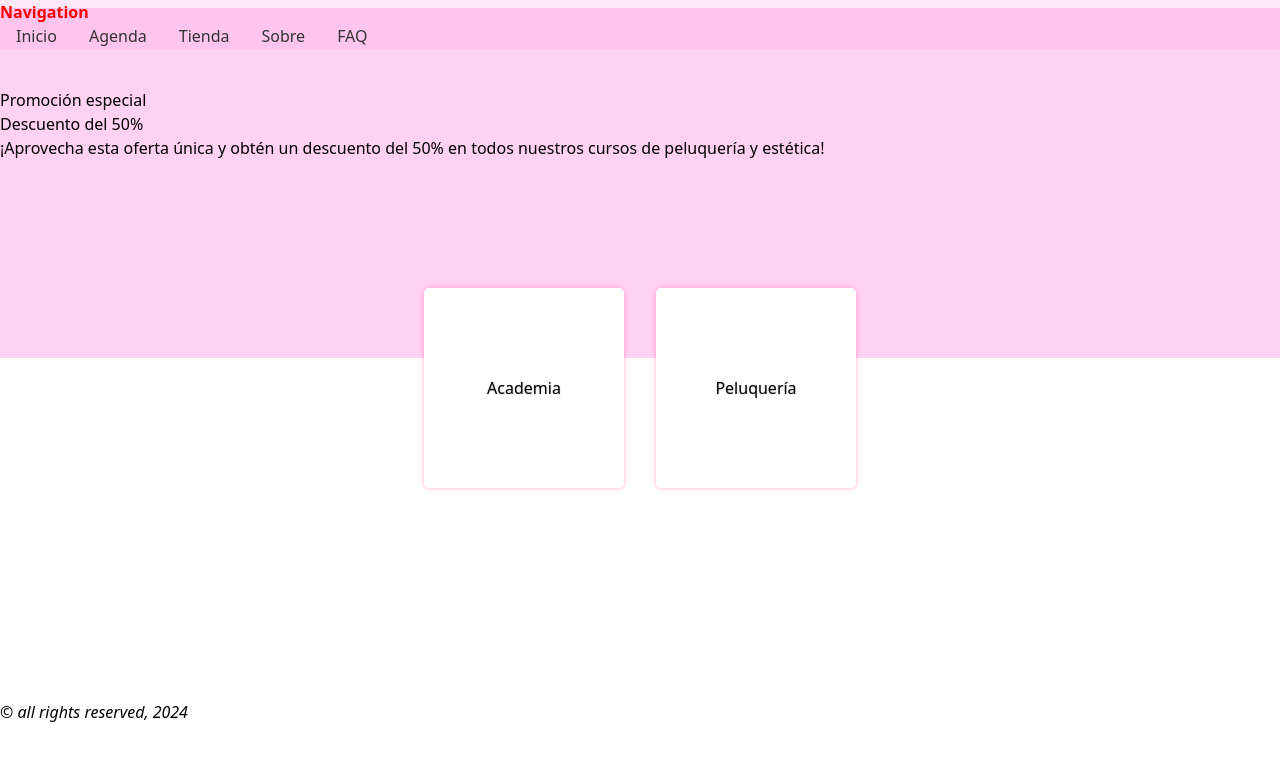
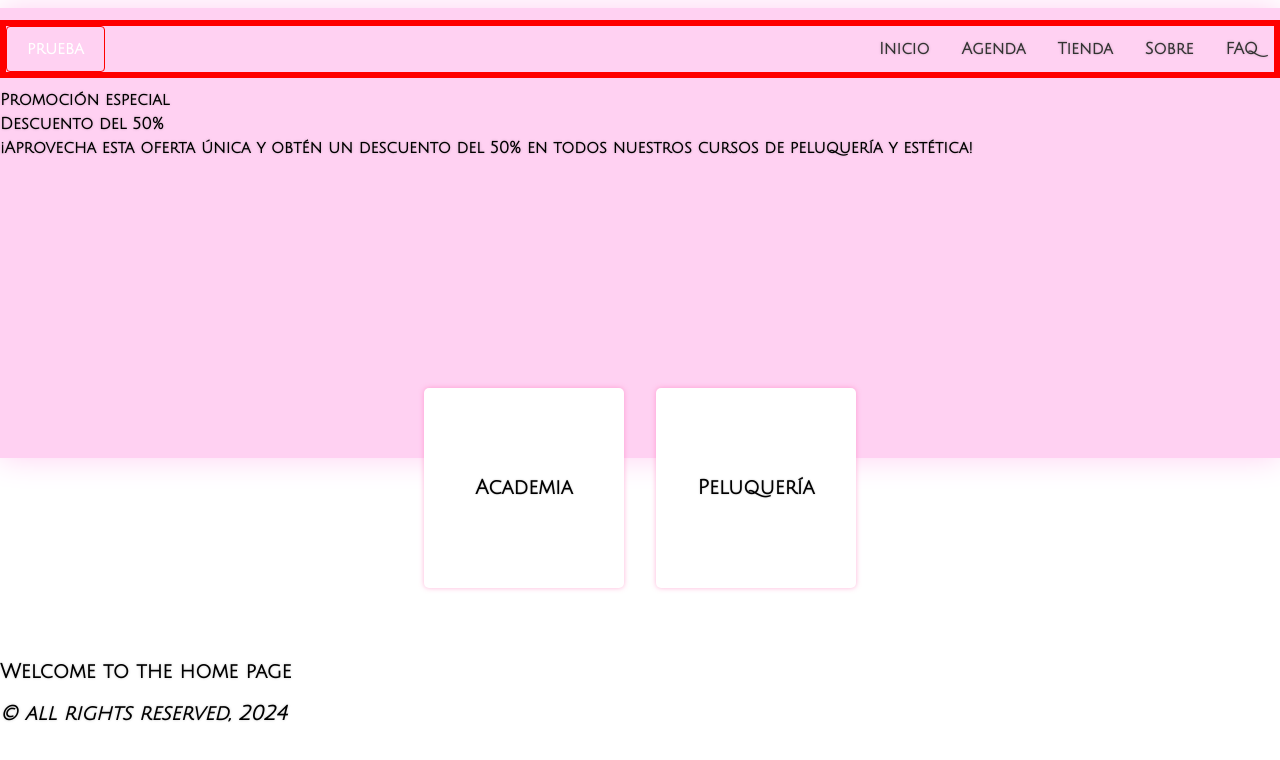
Before and after one commit to vvaldesc/TFC_gestor_academia, an Astro site: page / in a window 1280 px wide. Built offline with nearby package versions, Linux system fonts and the light colour scheme; Astro itself is replaced by a stand-in of ours.

Commit message:
trabajando front, boton text sadow y fuentes

```diff
--- /dev/null
+++ b/src/components/Button.astro
@@ -0,0 +1,22 @@
+---
+interface Props {
+  texto: string;
+}
+const { texto } = Astro.props;
+---
+
+<astro:button>
+  <style>
+    button {
+      padding: 10px 20px;
+      color: #fff;
+      border: 1px solid red;
+      border-radius: 4px;
+      cursor: pointer;
+    }
+  </style>
+
+  <button>
+    {texto}
+  </button>
+</astro:button>
--- a/src/components/Headernav.astro
+++ b/src/components/Headernav.astro
@@ -1,4 +1,5 @@
 ---
+import Button from "@/components/Button.astro";
 interface Props {
   fields: string[];
 }
@@ -6,34 +7,30 @@ const { fields } = Astro.props;
 /* Navigation component that receives a list of fields and renders a list of links*/
 ---
 <div>
-  <p>
-    <strong>Navigation</strong>
-  </p>
-</div>
-<div>
+  <Button texto={"prueba"} />
   <nav>
     <ul>
-        {fields.map((field: string) => (
+      {
+        fields.map((field: string) => (
           <li>
-            <a href=
-            {`/${
-              field === 'Inicio'
-              ? ''
-              : field.toLowerCase()
-            }`}>
+            <a href={`/${field === "Inicio" ? "" : field.toLowerCase()}`}>
               {field}
             </a>
           </li>
-        ))}
+        ))
+      }
     </ul>
   </nav>
 </div>
 
-
 <style>
-  *{
+  div {
     display: flex;
-    color: red;
+    z-index: 1000;
+    align-items: center;
+    border: 6px solid red;
+    justify-content: space-between;
+    width: 100%;
   }
   nav {
     display: flex;
--- a/src/layouts/Layout.astro
+++ b/src/layouts/Layout.astro
@@ -33,8 +33,6 @@ const { title,slider } = Astro.props;
   </body>
   <style>
     #App {
-      position: relative;
-      z-index: 0;
         display: grid;
         grid-template-areas:
           "header"
@@ -49,6 +47,11 @@ const { title,slider } = Astro.props;
   </style>
 
   <style is:global>
+    @font-face {
+      font-family: 'Julius Sans One';
+      src: url('/assets/fonts/JuliusSansOne-Regular.ttf') format('truetype');
+    }
+
     :root {
       --accent: 136, 58, 234;
       --accent-light: 224, 204, 250;
@@ -79,6 +82,12 @@ const { title,slider } = Astro.props;
       outline: 1px solid slategrey;
     }
 
+    body {
+      font-family: 'Julius Sans One', sans-serif;
+      font-weight: 600;
+      text-shadow: 0px 0px 3px rgba(0, 0, 0, 0.2);
+    }
+
     html {
       font-family: system-ui, sans-serif;
       background-size: 224px;
@@ -89,16 +98,10 @@ const { title,slider } = Astro.props;
       box-sizing: border-box;
     }
 
-    code {
-      font-family:
-        Menlo,
-        Monaco,
-        Lucida Console,
-        Liberation Mono,
-        DejaVu Sans Mono,
-        Bitstream Vera Sans Mono,
-        Courier New,
-        monospace;
+    p {
+      font-size: 1.25rem;
+      line-height: 1.75rem;
     }
+
   </style>
 </html>
--- a/src/pages/index.astro
+++ b/src/pages/index.astro
@@ -10,5 +10,8 @@ console.log(data);*/
 ---
 <Layout title='Home'>
   <Slider/>
-  <Index_main_nav/>
+  <Index_main_nav/> <!-- Solo para admins // El contenido cambiará inteligentemente dependiendo del rol -->
+  <p>
+    Welcome to the home page
+  </p>
 </Layout>
--- a/src/sections/Header.astro
+++ b/src/sections/Header.astro
@@ -5,13 +5,18 @@ import Headernav from '@/components/Headernav.astro';
 ---
 
 <header>
-    <Headernav fields={['Inicio','Agenda','Tienda','Sobre','FAQ']} />
+  <Headernav fields={['Inicio','Agenda','Tienda','Sobre','FAQ']} />
 </header>
 
 <style>
   header {
+    height: fit-content;
+    top: 20px;
+    position: relative;
     z-index: 1000;
-    background-color: var(--header-nav-color);
-    height: 50px;
+    width: 100%;
+    display: flex;
+    justify-content: center;
   }
+
 </style>
--- a/src/sections/Slider.astro
+++ b/src/sections/Slider.astro
@@ -8,7 +8,8 @@
 <style>
   section {
     padding-top: 80px;
-    height: 350px;
+    height: 450px;
     background-color: var(--header-bg-color);
+    box-shadow: 0px 0px 30px 0px var(--header-bg-color);
   }
 </style>
```
Also changed, not shown: assets/fonts/JuliusSansOne-Regular.ttf (added), 1 other file.
